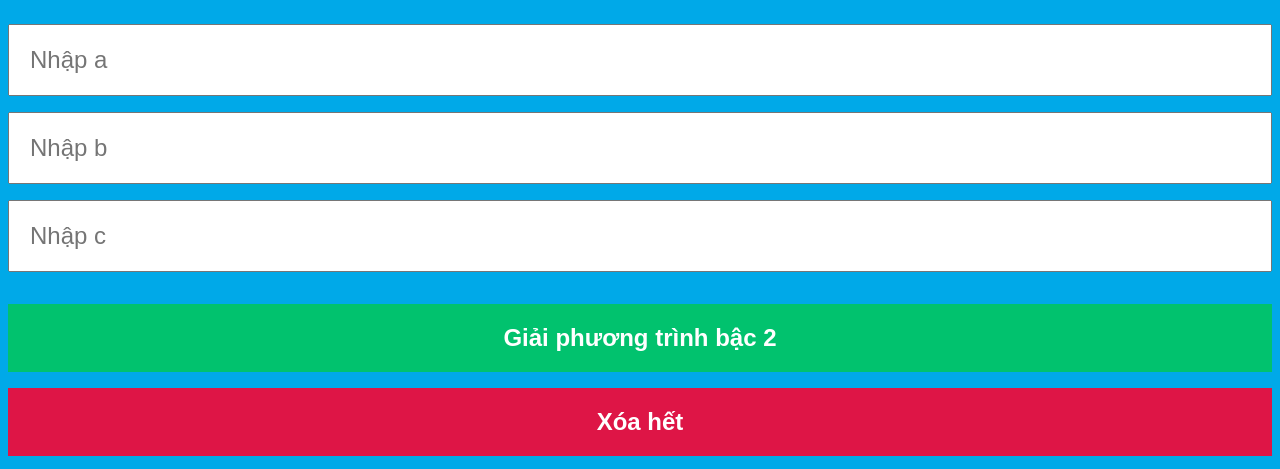
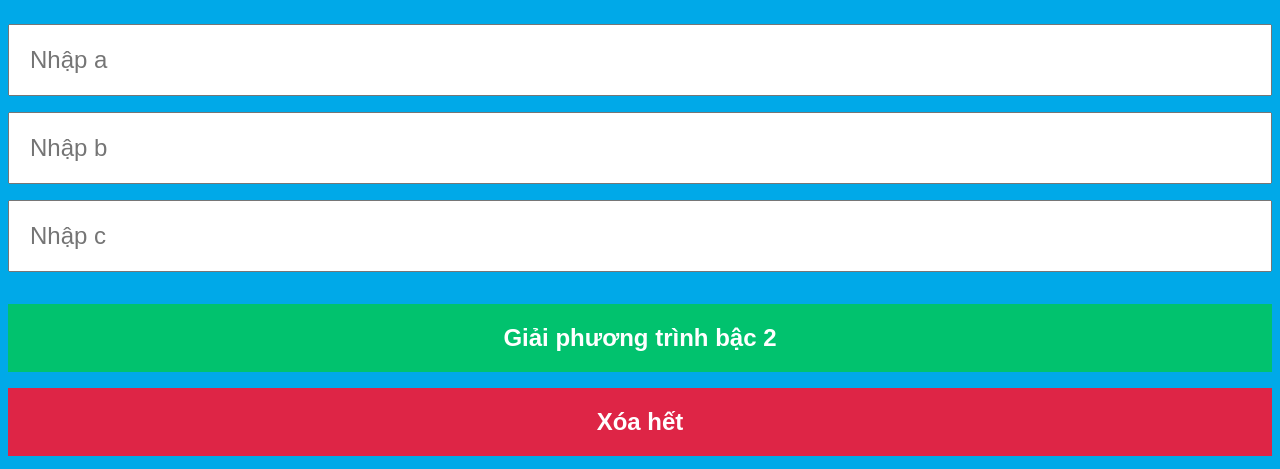
Before and after one commit to SnightCoder/DeltaCalculation, a plain HTML site: page index.html in a window 1280 px wide. Shown: the top 469 px of the page. Drawn offline with Linux system fonts and the light colour scheme.

Commit message:
de5246
Red

```diff
--- a/css/style.css
+++ b/css/style.css
@@ -21,7 +21,7 @@ button.inputText{
   padding: 20px 20px;
   margin: 8px 0;
   box-sizing: border-box;
-  background-color: #de1546;//4986EA;
+  background-color: #de2546;
   color: white;
   font-weight: bold;
   font-size: 24px;
```
